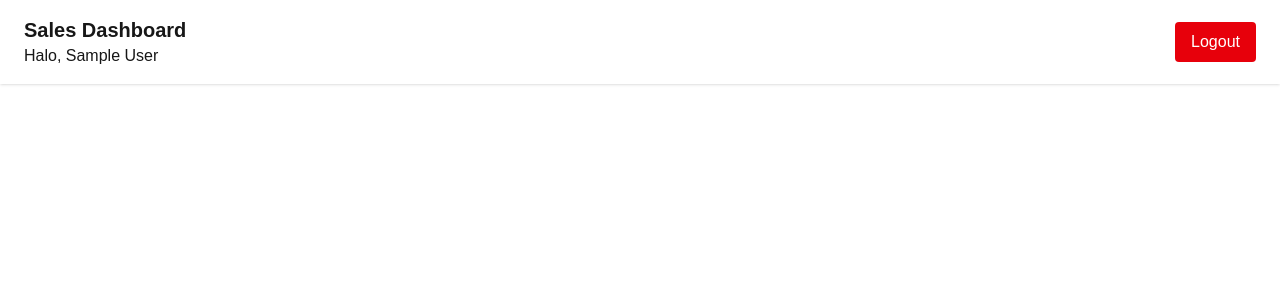
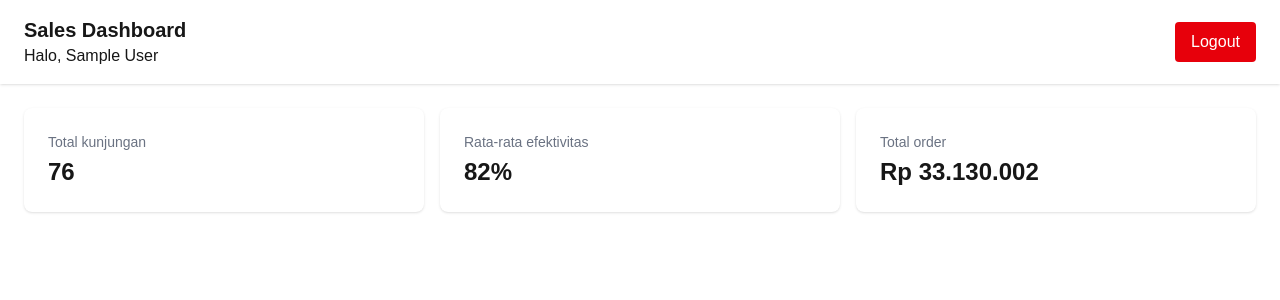
Before and after one commit to aidilkamal-eng/sales-dashboard, a Next.js app: page /dashboard in a window 1280 px wide. Shown: the top 300 px of the page. Built offline with nearby package versions, Linux system fonts and the light colour scheme; sample sign-in values are in the browser's storage.

Commit message:
meanmpilkan summary card beserta valuenya pada dashboard

```diff
--- a/src/app/dashboard/page.tsx
+++ b/src/app/dashboard/page.tsx
@@ -3,7 +3,12 @@
 import { useEffect } from "react";
 import { useRouter } from "next/navigation";
 import { useAuth } from "@/context/AuthContext";
+
 import Header from "@/components/Header";
+import SummaryCard from "@/components/SummaryCard";
+import salesData from "@/data/sales.json"
+import { SalesData } from "@/types";
+import { getTotalKunjungan, getRataRataEfektivitas, getTotalOrder, formatRupiah } from "@/lib/salesUtils";
 
 export default function DashboardPage() {
   const { user, isLoading } = useAuth();
@@ -19,10 +24,18 @@ export default function DashboardPage() {
     return <p>Loading...</p>;
   }
 
+  const data = salesData as SalesData[];
+
   return (
     <main>
       <Header />
-      {/* nanti SummaryCard, SalesTable, EffectivenessChart di sini */}
+      <div className="p-6">
+        <div className="grid grid-cols-1 sm:grid-cols-3 gap-4 mb-6">
+          <SummaryCard label="Total kunjungan" value={`${getTotalKunjungan(data)}`}/>
+          <SummaryCard label="Rata-rata efektivitas" value={`${getRataRataEfektivitas(data)}%`}/>
+          <SummaryCard label="Total order" value={formatRupiah(getTotalOrder(data))}/>
+        </div>
+      </div>
     </main>
   );
 }
```
